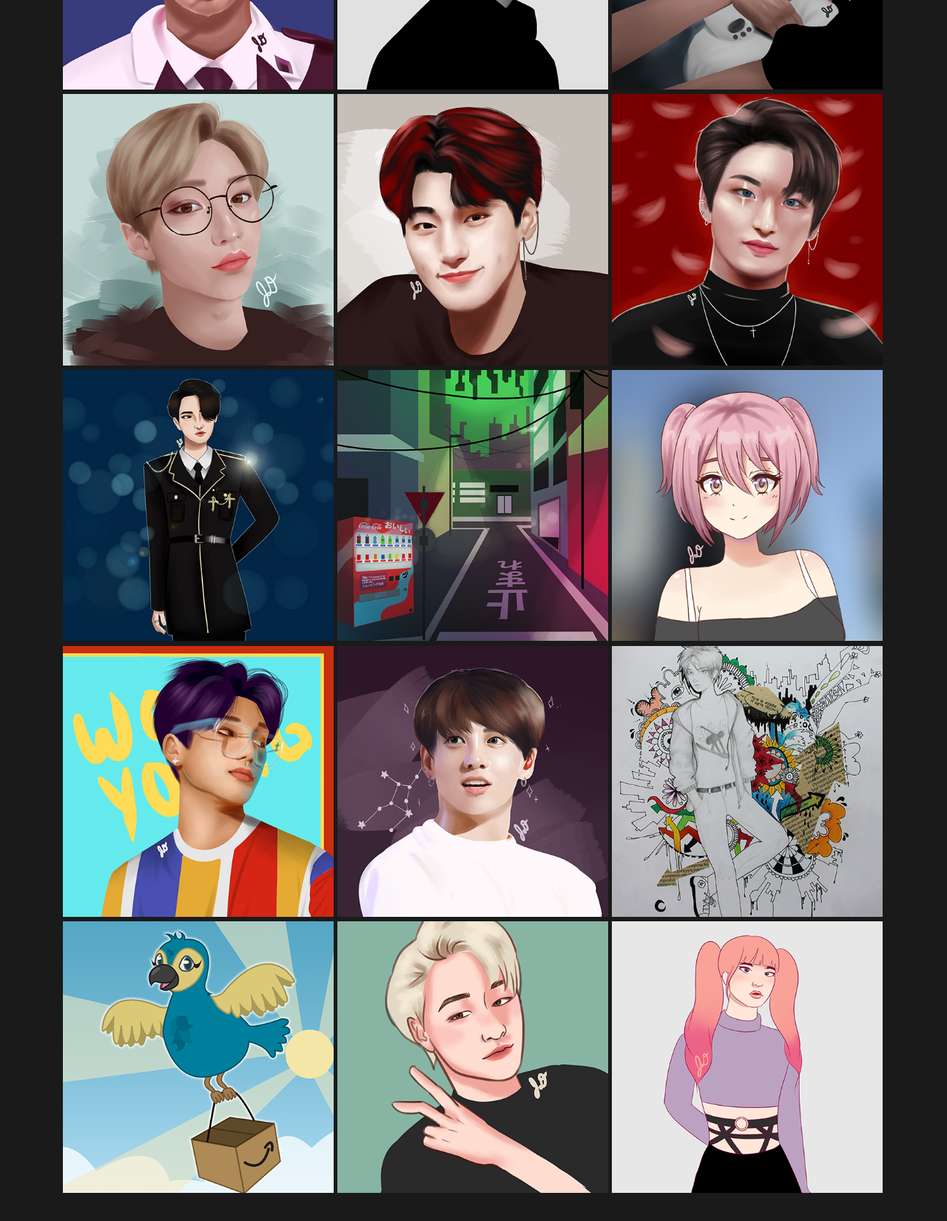
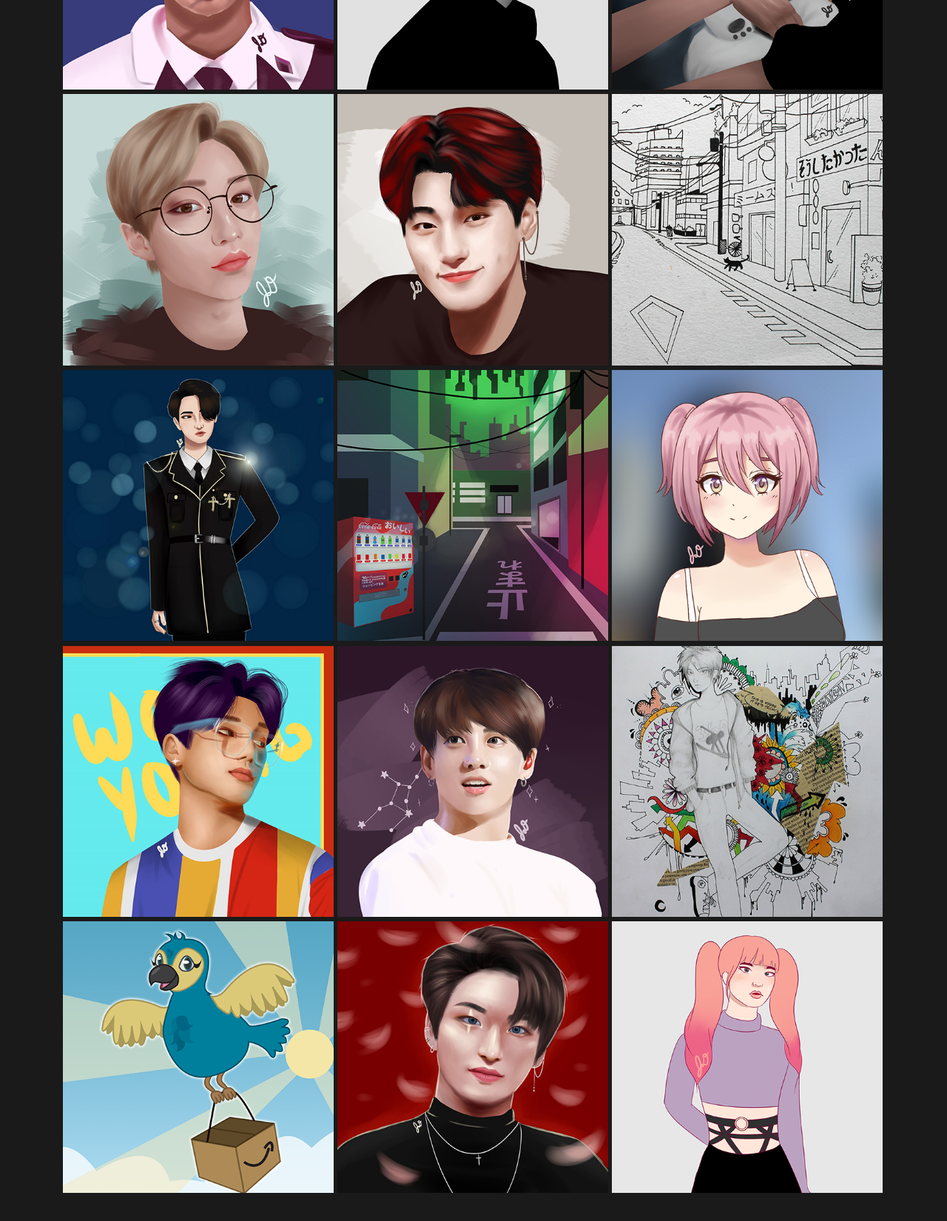
Before and after one commit to jasminedraycott/jasminedraycott.github.io, a plain HTML site: page art.html in a window 1280 px wide. Shown: the part 760-2410 px from the top of the page at 74% size. Drawn offline with nearby package versions, Linux system fonts and the light colour scheme.

Commit message:
Update art.html

```diff
--- a/art.html
+++ b/art.html
@@ -72,7 +72,7 @@
         <div class="extra-space"></div>
         <img src="images/felix-selca.png" id="img01" class="gallery-img myHover" data-toggle="modal" data-target="#exampleModal" onclick="setImage(this.id)">
          <img src="images/san_cutie.png" id="img05" class="gallery-img myHover" data-toggle="modal" data-target="#exampleModal" onclick="setImage(this.id)">
-        <img src="images/seonghwa_drawing.jpg" id="img04" class="gallery-img myHover" data-toggle="modal" data-target="#exampleModal" onclick="setImage(this.id)">
+        <img src="images/street%20crop.jpg" id="img04" class="gallery-img myHover" data-toggle="modal" data-target="#exampleModal" onclick="setImage(this.id)">
         <div class="extra-space"></div>
         <img src="images/hwa.jpg" id="img07" class="gallery-img myHover" data-toggle="modal" data-target="#exampleModal" onclick="setImage(this.id)">
         <img src="images/bonus%20crop.jpg" id="img08" class="gallery-img myHover" data-toggle="modal" data-target="#exampleModal" onclick="setImage(this.id)">
@@ -83,7 +83,7 @@
         <img src="images/snowboard%20crop.jpg" id="img15" class="gallery-img myHover" data-toggle="modal" data-target="#exampleModal" onclick="setImage(this.id)">
         <div class="extra-space"></div>
         <img src="images/birdad%20crop.png" id="img10" class="gallery-img myHover" data-toggle="modal" data-target="#exampleModal" onclick="setImage(this.id)">
-        <img src="images/chan%20sketch.png" id="img11" class="gallery-img myHover" data-toggle="modal" data-target="#exampleModal" onclick="setImage(this.id)">
+        <img src="images/seonghwa_drawing.jpg" id="img11" class="gallery-img myHover" data-toggle="modal" data-target="#exampleModal" onclick="setImage(this.id)">
         <img src="images/jvcki%20improved.png" id="img12" class="gallery-img myHover" data-toggle="modal" data-target="#exampleModal" onclick="setImage(this.id)">
 
         <div class="modal fade" id="exampleModal" tabindex="-1" role="dialog" aria-labelledby="exampleModalLabel" aria-hidden="true">
@@ -133,7 +133,7 @@
             document.getElementById("insert-img").appendChild(myImage);
         } else if (currentImage == "img04") {
             var myImage = document.createElement("img");
-            myImage.setAttribute("src", "images/big/seonghwa_drawing.jpg");
+            myImage.setAttribute("src", "images/big/street.jpg");
             myImage.setAttribute("style", "width:100%");
             myImage.setAttribute("id", "img-modal");
             document.getElementById("insert-img").appendChild(myImage);
@@ -177,7 +177,7 @@
             document.getElementById("insert-img").appendChild(myImage);
         } else if (currentImage == "img11") {
             var myImage = document.createElement("img");
-            myImage.setAttribute("src", "images/big/chan%20sketch.png");
+            myImage.setAttribute("src", "images/big/seonghwa_drawing.jpg");
             myImage.setAttribute("style", "width:100%");
             myImage.setAttribute("id", "img-modal");
             document.getElementById("insert-img").appendChild(myImage);
```
